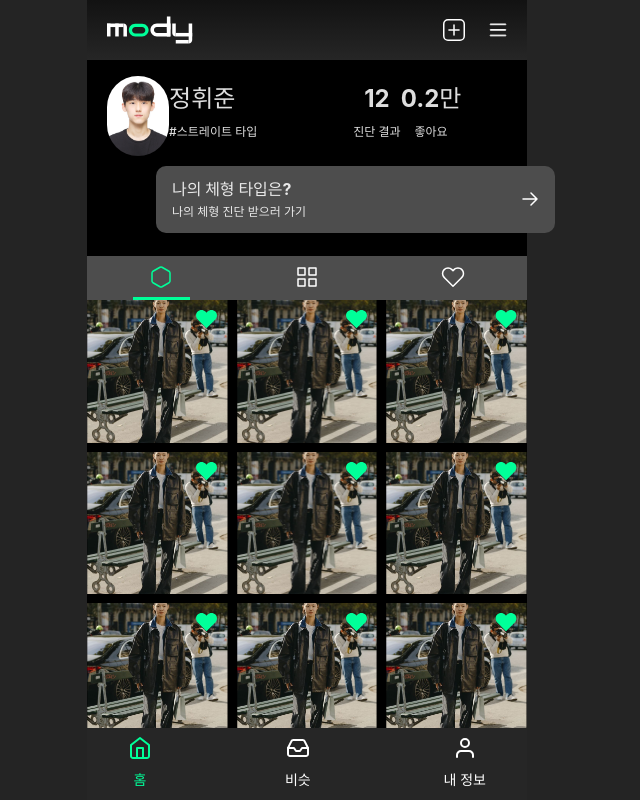
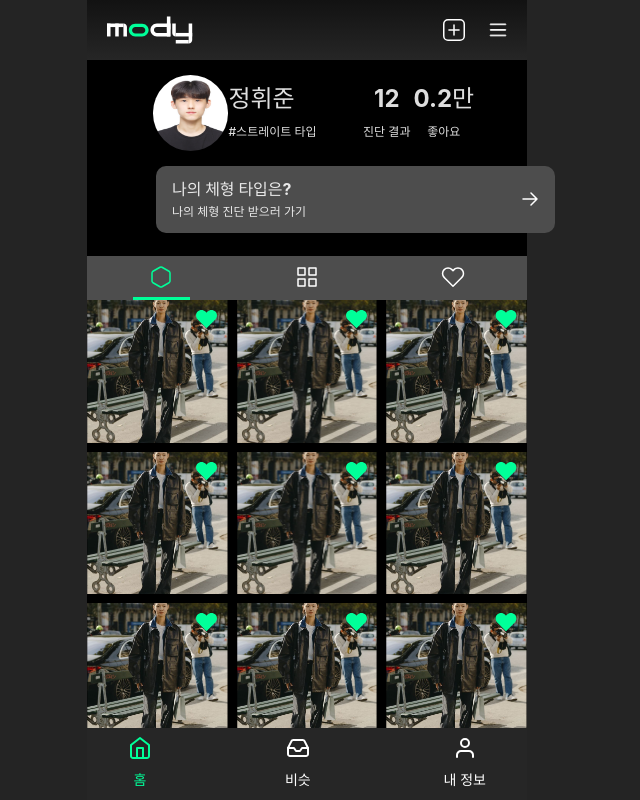
Before and after one commit to TeamMody/mody-front, a React (Vite) app: page /my in a window 1280 px wide. Shown: the whole page, without its empty margins (333-973 px from the left). Built offline with nearby package versions, Linux system fonts and the light colour scheme.

Commit message:
:art:style/#16 profileHeader css 수정

```diff
--- a/src/pages/my/components/ProfileHeader.tsx
+++ b/src/pages/my/components/ProfileHeader.tsx
@@ -21,10 +21,10 @@ export const ProfileHeader = () => {
     return (
       <Container>
         {UserInfo.img ? (
-          <UserImg img={UserInfo.img} width="80px" height="80px" />
+          <UserImg img={UserInfo.img} width="9.479vh" height="9.479vh" />
         ) : (
           <EmptyProfile>
-            <IcEmptyProfile width="80px" height="80px" />
+            <IcEmptyProfile width="20.513vw" height="9.479vh" />
           </EmptyProfile>
         )}
         <UserInfoContaniner>
@@ -71,7 +71,7 @@ const UserInfoContaniner = styled.div`
   width: 65.13vw;
   height: 7.7vh;
   justify-content: space-between;
-  margin-right: 5.128vw;
+  margin-right: 4.128vw;
   margin-top: 2.725vh;
 `;
 const UserInfoSection = styled.div`
@@ -90,7 +90,7 @@ const ActivityStatus = styled.div`
   width: auto;
   display: flex;
   justify-content: space-between;
-
+  gap: 3px;
   & > div:nth-child(1) {
     height: 7.7vh;
     display: flex;
--- a/src/pages/my/components/UserImg.tsx
+++ b/src/pages/my/components/UserImg.tsx
@@ -16,6 +16,7 @@ const ProfileImg = styled.img<ProfileImgProps>`
   width: ${({ $width }) => $width};
   height: ${({ $height }) => $height};
   border-radius: 50px;
-  margin-top: 16px;
-  margin-left: 20px;
+  margin-top: 1.896vh;
+  margin-left: 5.128vw;
+  aspect-ratio: 1 / 1;
 `;
```
